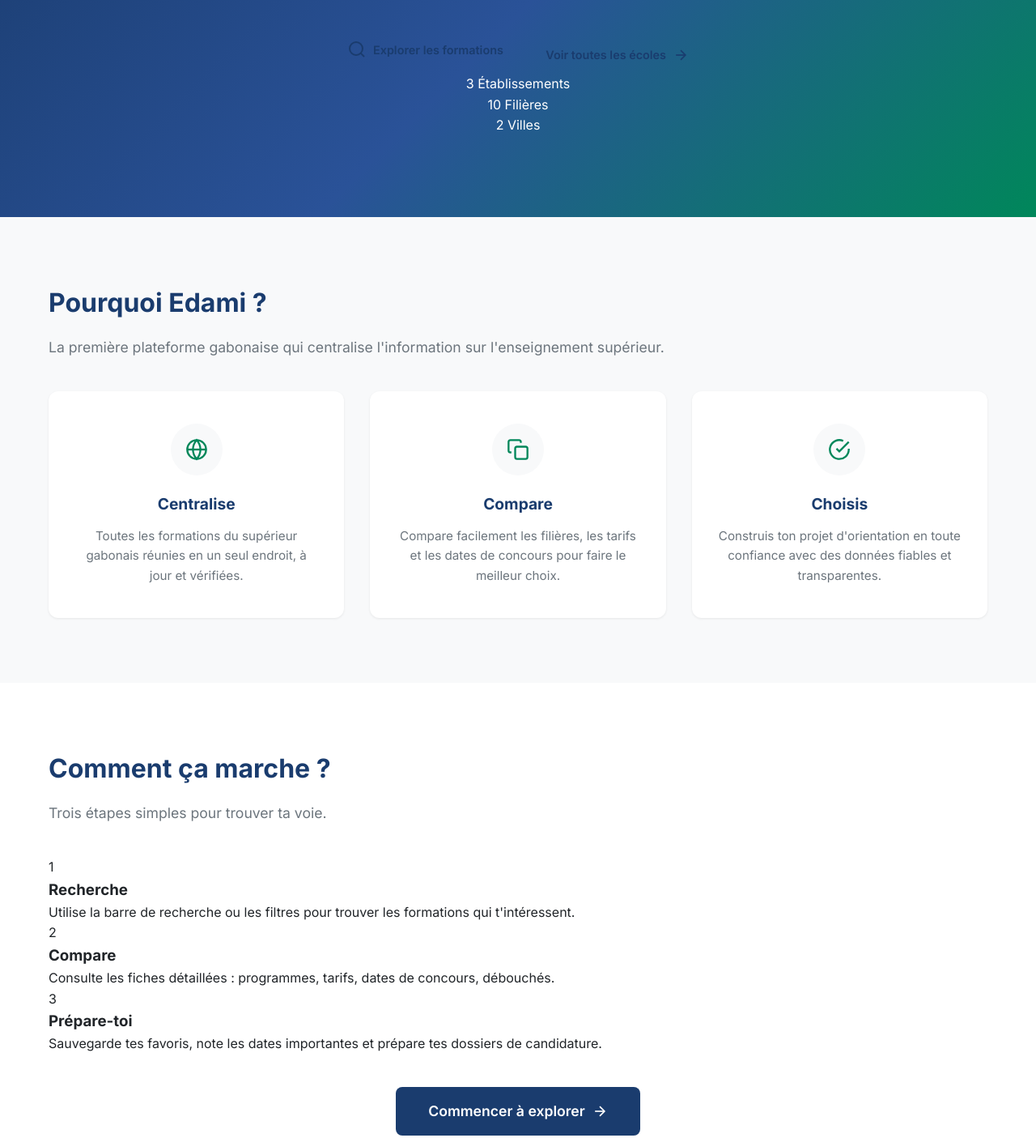
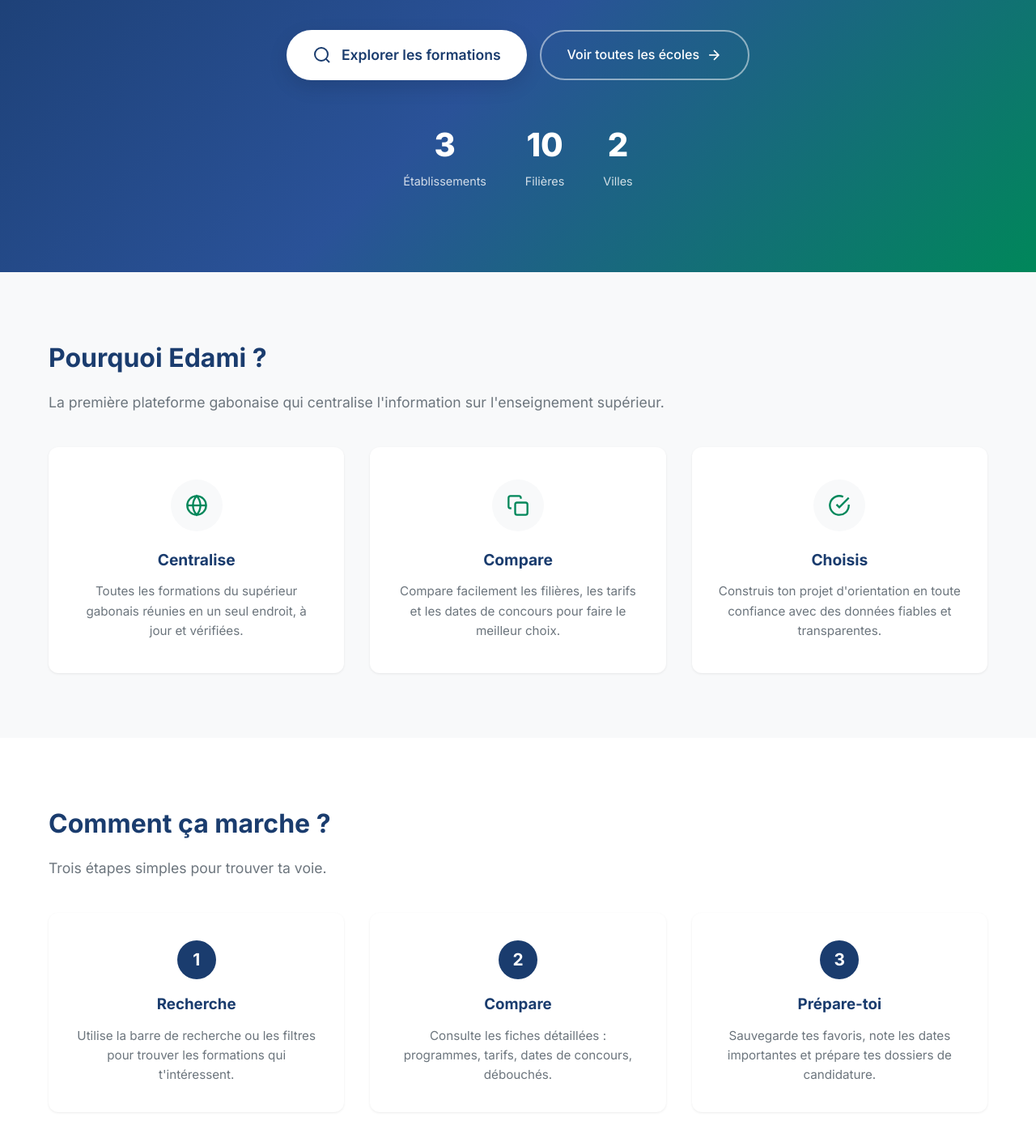
Before and after one commit to Lunara-Jered/Edami_, a plain HTML site: page index.html in a window 1280 px wide. Shown: the part 305-1710 px from the top of the page at 81% size. Drawn offline with Linux system fonts and the light colour scheme.

Commit message:
Update style.css

```diff
--- a/css/style.css
+++ b/css/style.css
@@ -833,3 +833,207 @@
     padding: 40px 0;
   }
 }
+/* ==========================================
+   HERO ACTIONS & STATS (Page d'accueil)
+   ========================================== */
+.hero-actions {
+  display: flex;
+  gap: 16px;
+  justify-content: center;
+  flex-wrap: wrap;
+  margin-bottom: 48px;
+}
+
+.btn-hero {
+  background: var(--white);
+  color: var(--primary);
+  padding: 16px 32px;
+  border-radius: 50px;
+  font-size: 1.1rem;
+  font-weight: 600;
+  display: inline-flex;
+  align-items: center;
+  gap: 12px;
+  box-shadow: var(--shadow-lg);
+  transition: var(--transition);
+}
+
+.btn-hero:hover {
+  background: var(--gray-50);
+  transform: translateY(-2px);
+  box-shadow: 0 12px 32px rgba(0,0,0,0.15);
+  color: var(--primary);
+}
+
+.btn-hero-secondary {
+  background: transparent;
+  color: white;
+  border: 2px solid rgba(255,255,255,0.5);
+  padding: 16px 32px;
+  border-radius: 50px;
+  font-size: 1rem;
+  font-weight: 500;
+  display: inline-flex;
+  align-items: center;
+  gap: 8px;
+  transition: var(--transition);
+}
+
+.btn-hero-secondary:hover {
+  background: rgba(255,255,255,0.1);
+  border-color: white;
+  color: white;
+}
+
+.hero-stats {
+  display: flex;
+  gap: 48px;
+  justify-content: center;
+  flex-wrap: wrap;
+}
+
+.stat-item {
+  text-align: center;
+}
+
+.stat-number {
+  display: block;
+  font-size: 2.5rem;
+  font-weight: 800;
+}
+
+.stat-label {
+  font-size: 0.9rem;
+  opacity: 0.8;
+}
+
+/* ==========================================
+   STEPS GRID (Comment ça marche)
+   ========================================== */
+.steps-grid {
+  display: grid;
+  grid-template-columns: repeat(3, 1fr);
+  gap: 32px;
+}
+
+.step-card {
+  background: var(--white);
+  padding: 32px;
+  border-radius: var(--radius-md);
+  box-shadow: var(--shadow-sm);
+  text-align: center;
+  transition: var(--transition);
+  border: 2px solid transparent;
+}
+
+.step-card:hover {
+  border-color: var(--secondary);
+  box-shadow: var(--shadow-md);
+  transform: translateY(-2px);
+}
+
+.step-number {
+  width: 48px;
+  height: 48px;
+  background: var(--primary);
+  color: white;
+  border-radius: 50%;
+  display: flex;
+  align-items: center;
+  justify-content: center;
+  font-size: 1.3rem;
+  font-weight: 700;
+  margin: 0 auto 16px;
+}
+
+.step-card h3 {
+  color: var(--primary);
+  margin-bottom: 12px;
+}
+
+.step-card p {
+  color: var(--gray-600);
+  font-size: 0.95rem;
+}
+
+/* ==========================================
+   PAGE HEADER EXPLORER
+   ========================================== */
+.page-header-explorer {
+  padding: 48px 0;
+}
+
+.page-header-explorer h1 {
+  margin-bottom: 8px;
+}
+
+.page-header-explorer p {
+  margin-bottom: 32px;
+}
+
+.search-bar-page {
+  margin-top: 8px;
+}
+
+/* ==========================================
+   RESULTS HEADER
+   ========================================== */
+.results-header {
+  display: flex;
+  align-items: center;
+  justify-content: space-between;
+  flex-wrap: wrap;
+  gap: 16px;
+  margin-bottom: 24px;
+}
+
+.results-header .section-title {
+  margin-bottom: 0;
+}
+
+/* ==========================================
+   PAGINATION
+   ========================================== */
+.pagination {
+  display: flex;
+  align-items: center;
+  justify-content: center;
+  gap: 16px;
+  margin-top: 40px;
+  padding-top: 24px;
+  border-top: 1px solid var(--gray-200);
+}
+
+.page-info {
+  color: var(--gray-600);
+  font-size: 0.9rem;
+}
+
+/* ==========================================
+   RESPONSIVE ADDITIONS
+   ========================================== */
+@media (max-width: 768px) {
+  .hero-stats {
+    gap: 24px;
+  }
+
+  .stat-number {
+    font-size: 2rem;
+  }
+
+  .steps-grid {
+    grid-template-columns: 1fr;
+  }
+
+  .hero-actions {
+    flex-direction: column;
+    align-items: center;
+  }
+
+  .btn-hero,
+  .btn-hero-secondary {
+    width: 100%;
+    max-width: 320px;
+    justify-content: center;
+  }
+}
```
